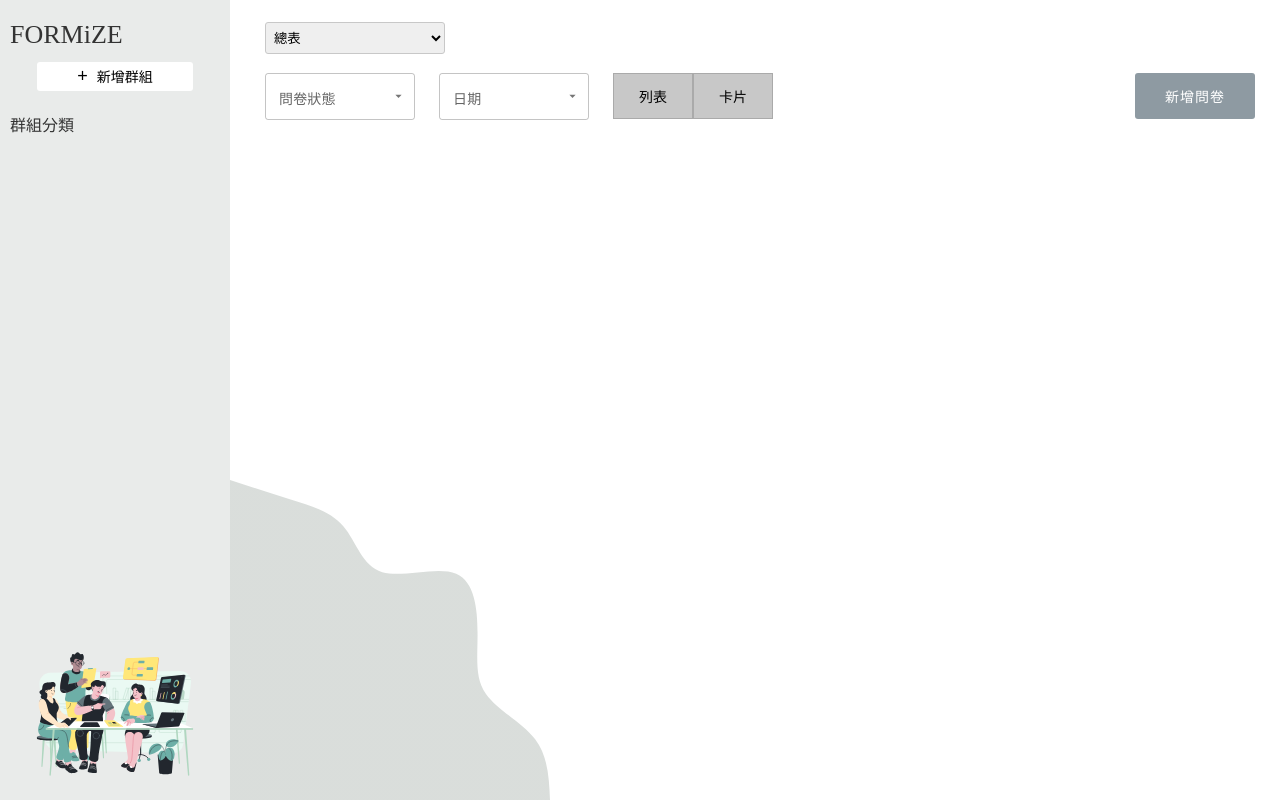
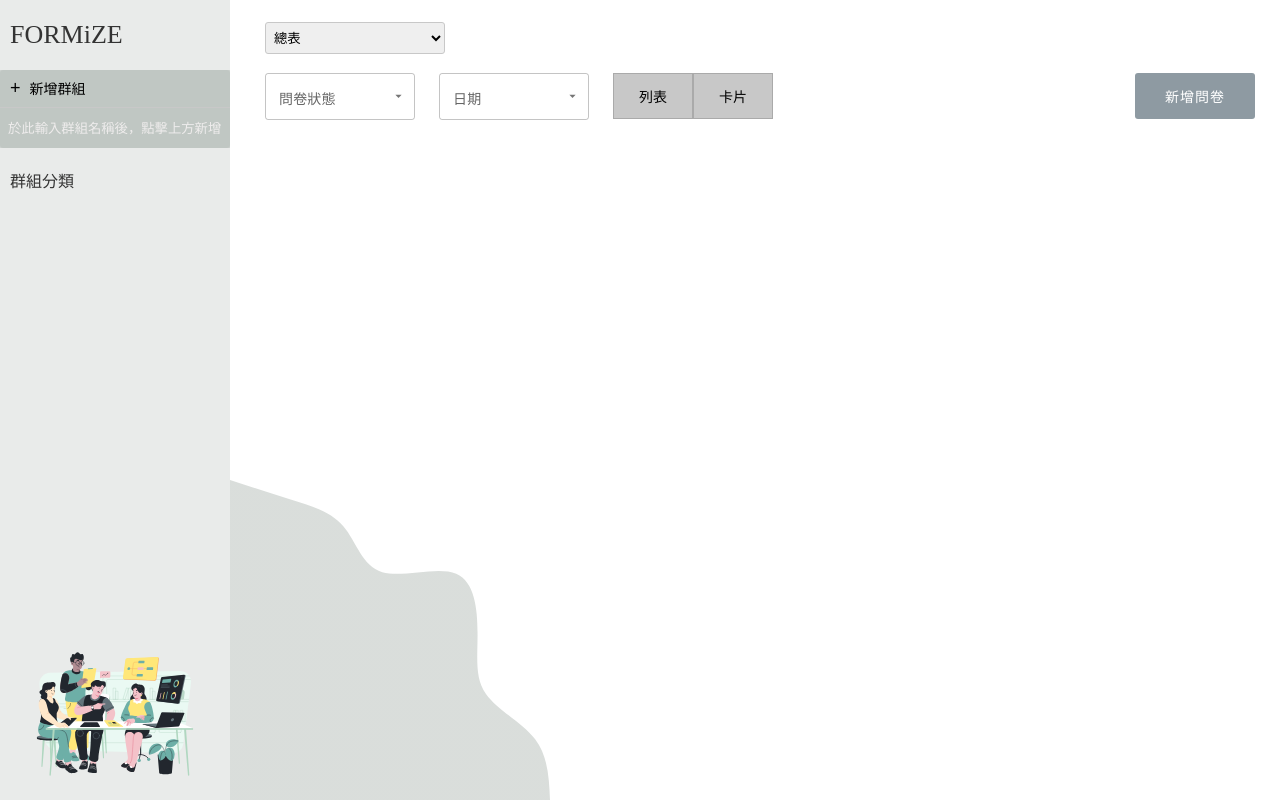
Before and after one commit to f0955710119/formize, a Next.js app: page /admin in a window 1280 px wide. Built offline with nearby package versions, Linux system fonts and the light colour scheme; a web font is replaced by a local one.

Commit message:
Add functionality to enable admin create a new group

```diff
--- a/pages/api/admin/group/index.ts
+++ b/pages/api/admin/group/index.ts
@@ -10,6 +10,7 @@ interface Data {
   data?: {
     groups?: DocumentData[];
     forms?: DocumentData[];
+    groupId?: string;
   };
 }
 
@@ -17,15 +18,10 @@ export default async function handler(
   req: NextApiRequest,
   res: NextApiResponse<Data>
 ) {
-  if (req.method === "POST" && req.body.newGroupName) {
-    console.log(req.body.newGroupName);
-    return;
-  }
-  if (req.method === "POST") {
+  if (req.method === "GET") {
     try {
-      const { uid } = req.body;
-      if (!uid)
-        throw new Error("need admin's id as param to get group data back");
+      const uid = req.headers.authorization;
+      if (!uid) throw new Error("need admin's id to get group data back");
 
       const groupData = await firebase.getAllEqualDoc(
         firestoreCollectionConfig.GROUPS,
@@ -71,4 +67,50 @@ export default async function handler(
       });
     }
   }
+
+  if (req.method === "POST") {
+    try {
+      const uid = req.headers.authorization;
+      if (!uid) throw new Error("need admin's id to create new group data");
+      const { newGroupName } = req.body;
+
+      if (!newGroupName)
+        throw new Error("fail to add a group, need new group name");
+
+      const groupDoc = firebase.generateDocRef("groups");
+      const newGroupData = {
+        id: groupDoc.id,
+        userId: uid,
+        name: newGroupName,
+        forms: [],
+      };
+
+      const createNewGroupAjaxList = [
+        firebase.updateUserGroupsIdArray(uid, groupDoc.id, true).catch(() => {
+          throw new Error("fail to update new group in users");
+        }),
+        firebase.setNewDoc(groupDoc, newGroupData).catch(() => {
+          throw new Error("fail to create new group in groups");
+        }),
+      ];
+
+      await Promise.all(createNewGroupAjaxList);
+
+      res.status(201).json({
+        status: "success",
+        status_code: 201,
+        message: "create new group successfully!",
+        data: {
+          groupId: groupDoc.id,
+        },
+      });
+    } catch (error: any) {
+      const { message } = error;
+      res.status(400).json({
+        status: "fail",
+        status_code: 400,
+        message,
+      });
+    }
+  }
 }
--- a/src/components/Admin/FormManagement/SideBar/GroupSideBar.tsx
+++ b/src/components/Admin/FormManagement/SideBar/GroupSideBar.tsx
@@ -1,4 +1,4 @@
-import { FC, useContext } from "react";
+import { FC, useContext, useRef } from "react";
 import styled from "styled-components";
 
 import SideBarButton from "../../../UI/SideBarButton";
@@ -6,7 +6,7 @@ import SideBarButton from "../../../UI/SideBarButton";
 import Logo from "../../../UI/Logo";
 import { adminContext } from "../../../../store/context/adminContext";
 import adminActionType from "../../../../store/actionType/adminActionType";
-
+import type { Group } from "../../../../store/context/adminContext";
 const BarContainer = styled.div`
   display: flex;
   flex-direction: column;
@@ -28,50 +28,105 @@ const GroupHeading = styled.span`
 
 const ButtonWrapper = styled.button`
   display: flex;
-  align-items: center;
-  justify-content: center;
+  flex-direction: column;
+  margin-bottom: 2rem;
   width: 100%;
-  height: 3.2rem;
+  border: 3px;
 
-  margin-bottom: 2rem;
   cursor: pointer;
-  background-color: transparent;
+  background-color: rgba(180, 188, 183, 0.5); ;
 `;
 
 const ButtonText = styled.span`
   display: inline-block;
-  padding: 0.4rem 4rem;
-  border-radius: 3px;
+  width: 100%;
+  text-align: left;
+  padding: 0.8rem 0 0.8rem 1rem;
   font-size: 1.4rem;
-  background-color: #fff;
+  border-top-left-radius: 3px;
+  border-top-right-radius: 3px;
+  border-bottom: 1px solid #c8c8c8;
+  background-color: rgba(180, 188, 183, 0.5); ;
 `;
 
 const Add = styled.span`
+  transform: translateY(0.5rem);
   font-size: 1.8rem;
   margin-right: 0.5rem;
 `;
 
+const AddInput = styled.input`
+  background-color: rgba(180, 188, 183, 0.5);
+  border: none;
+  padding: 0.8rem;
+  width: 100%;
+  height: 4rem;
+  border-bottom-left-radius: 3px;
+  border-bottom-right-radius: 3px;
+  &:focus {
+    outline: none;
+  }
+
+  &::placeholder {
+    color: #eeecec;
+  }
+`;
+
 const GroupSideBar: FC = () => {
   const context = useContext(adminContext);
+  const newGropuInputRef = useRef<any>();
   const switchEditingGroupHandler = (id: string) => {
     context.setField(adminActionType.EDITING_GROUP, id);
   };
 
   const createNewGroup = async (newGroupName: string) => {
+    if (!newGroupName || newGroupName.trim().length === 0) {
+      alert("不可以新增沒有名稱的群組!");
+      return;
+    }
     const response = await fetch("/api/admin/group", {
       method: "POST",
-      headers: { "Content-Type": "application/json" },
+      headers: {
+        "Content-Type": "application/json",
+        Authorization: context.uid,
+      },
       body: JSON.stringify({ newGroupName }),
     });
+
+    if (!response.ok) throw new Error("新增群組失敗，請聯繫IT部門");
+
+    const data = await response.json();
+    const { groupId } = data.data;
+
+    if (!groupId) throw new Error("查無此群組而新增失敗，請聯繫IT部門");
+
+    const newGroupObj: Group = {
+      id: groupId,
+      name: newGroupName,
+      forms: [],
+      userId: context.uid,
+    };
+
+    const updateGropus = [...context.groups, newGroupObj];
+    context.setField(adminActionType.GROUPS, updateGropus);
   };
 
   return (
     <BarContainer>
-      <Logo style={{ margin: "2rem 0 1rem 1rem", justifyContent: "start" }} />
+      <Logo style={{ margin: "2rem 0 2rem 1rem", justifyContent: "start" }} />
       <ButtonWrapper>
-        <ButtonText>
+        <ButtonText
+          onClick={() => {
+            createNewGroup(newGropuInputRef.current.value);
+          }}
+        >
           <Add>+</Add> 新增群組
         </ButtonText>
+        <AddInput
+          type="text"
+          placeholder="於此輸入群組名稱後，點擊上方新增"
+          ref={newGropuInputRef}
+        />
       </ButtonWrapper>
       <GroupHeading>群組分類</GroupHeading>
       {context.groups.length > 0 &&
--- a/src/hooks/useFormData.ts
+++ b/src/hooks/useFormData.ts
@@ -4,8 +4,8 @@ import { useAppSelector } from "./useAppSelector";
 
 const useFormData = () => {
   const { setting, style, question } = useAppSelector((state) => state);
-  const { editingGroupId } = useAppSelector((state) => state.admin);
-  const uid = useContext(adminContext).uid;
+  const context = useContext(adminContext);
+  const { uid, editingGroupId } = context;
 
   const sendingFormData = {
     uid,
--- a/src/hooks/useLoginCheck.ts
+++ b/src/hooks/useLoginCheck.ts
@@ -1,20 +1,16 @@
-import { useEffect, useRef } from "react";
-import { useAppDispatch } from "./useAppDispatch";
-import { adminActions } from "../store/slice/adminSlice";
+import { useEffect } from "react";
 import firebase from "../utils/firebase";
 import { useRouter } from "next/router";
 import useInitAdminInfo from "./useInitAdminInfo";
 
 const useLoginCheck = () => {
   const initAdminHandler = useInitAdminInfo();
-  const dispatch = useAppDispatch();
   const router = useRouter();
   useEffect(() => {
     async function initLandingPage() {
       try {
         const uid = await firebase.checkAuthState();
         if (typeof uid !== "string") return;
-        // dispatch(adminActions.updateLoginState(uid));
         await initAdminHandler(uid);
         router.push("/admin");
       } catch (error: any) {
--- a/src/store/context/adminContext.tsx
+++ b/src/store/context/adminContext.tsx
@@ -9,7 +9,7 @@ interface DriveToken {
   expiry_date: number;
 }
 
-interface Group {
+export interface Group {
   id: string;
   name: string;
   forms: string[];
```
Also changed, not shown: src/hooks/useInitAdminInfo.ts (+4 -3 lines).
